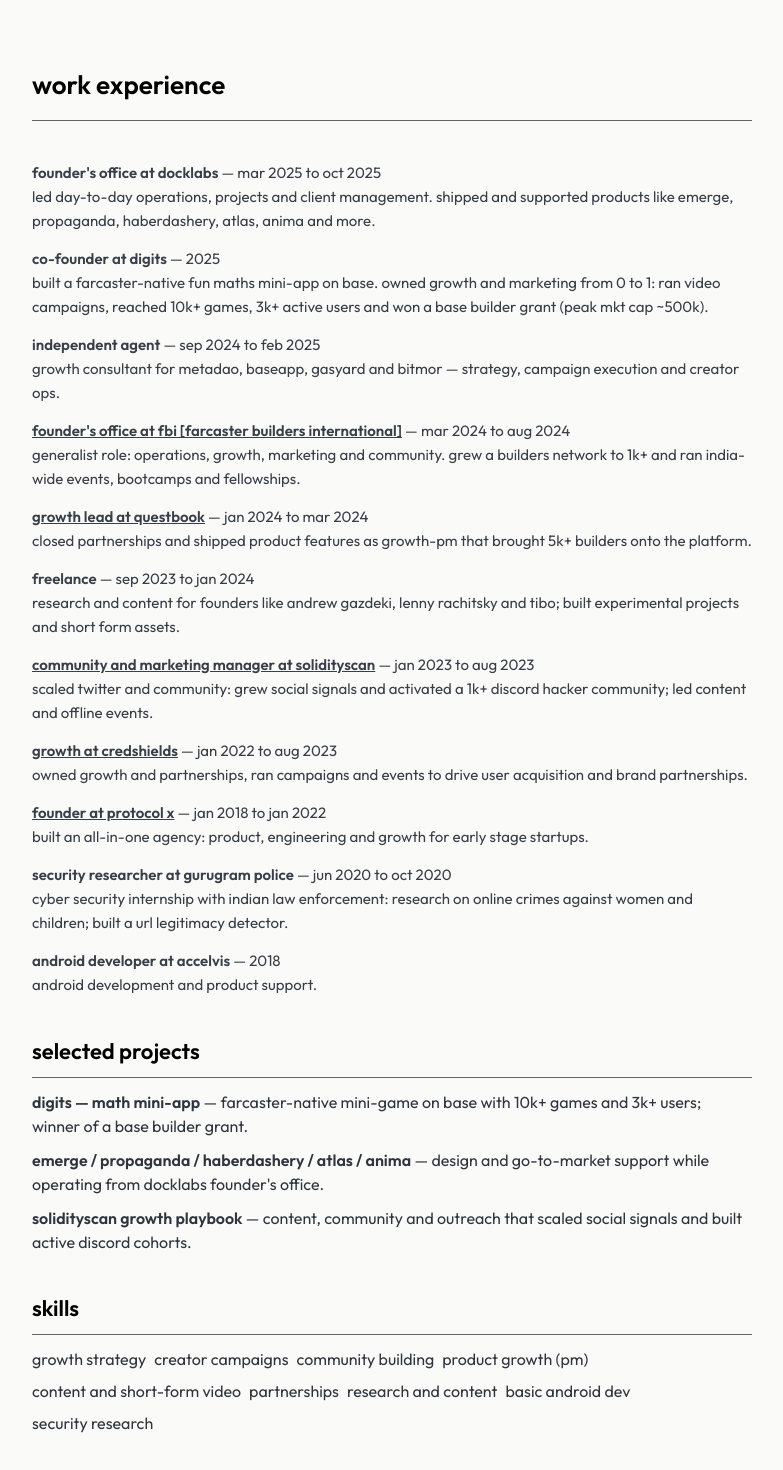
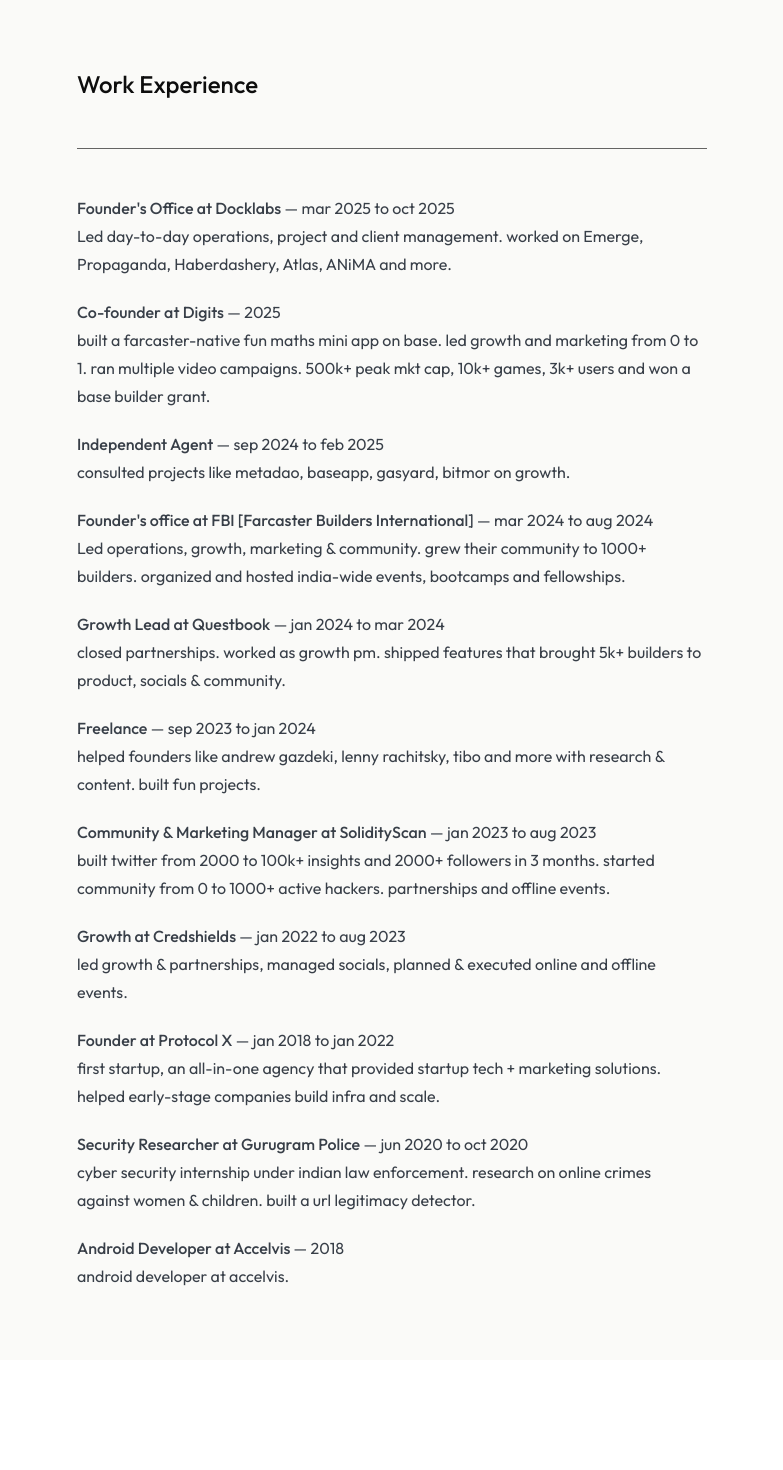
Before and after one commit to priyanshuratnakar/ratnakar.xyz, a Next.js app: page /resume in a window 1280 px wide. Shown: the top 1470 px of the page, without its empty margins (248-1031 px from the left). After the commit the page ends 1360 px from the top, so only its background shows below. Built offline with nearby package versions, Linux system fonts and the light colour scheme.

Commit message:
Update resume.tsx

```diff
--- a/pages/resume.tsx
+++ b/pages/resume.tsx
@@ -1,5 +1,4 @@
-// pages/resume.tsx
-import { Flex, Text, Divider, Link } from "@chakra-ui/react";
+import { Flex, Text, Divider } from "@chakra-ui/react";
 import { motion } from "framer-motion";
 
 export default function Home() {
@@ -13,246 +12,230 @@
       cursor={"default"}
       color={"#2E353F"}
       fontFamily={"Outfit, Roboto Mono"}
-      px={4}
     >
       <motion.div
-        initial={{ y: 0, opacity: 0 }}
-        animate={{ y: 0, opacity: 1 }}
+        initial={{ y: "0%", opacity: 0 }}
+        animate={{ y: "0", opacity: 1 }}
         transition={{ delay: 0.15 }}
       >
         <Flex
           mt={"70px"}
           mb={"70px"}
-          w={["300px", "420px", "720px"]}
-          gap={"40px"}
+          w={["300px", "300px", "630px"]}
+          gap={"45px"}
           flexDir={"column"}
         >
-          <Flex flexDir={"column"} gap={"20px"}>
-            <Text
-              color={"black"}
-              fontSize={["20px", "22px", "26px"]}
-              lineHeight={"30px"}
-              fontWeight={600}
-              textTransform={"lowercase"}
+          <Flex flexDir={"column"} gap={"30px"}>
+            <Flex
+              flexDir={"column"}
+              gap={"20px"}
+              fontSize={["14px", "14px", "16px"]}
+              lineHeight={"28px"}
+              fontWeight={"normal"}
+              opacity={"95%"}
             >
-              work experience
-            </Text>
+              <Text
+                color={"black"}
+                fontSize={["21px", "21px", "24px"]}
+                lineHeight={"28px"}
+                fontWeight={"500"}
+                opacity={"100%"}
+              >
+                Work Experience
+              </Text>
+              <Text opacity={"75%"}></Text>
+            </Flex>
             <Divider borderColor={"black"} />
           </Flex>
 
-          <Flex gap={"24px"} flexDir={"column"}>
+          <Flex gap={"30px"} flexDir={"column"}>
             <Flex
               flexDir={"column"}
-              gap={"14px"}
-              fontSize={["13px", "14px", "15px"]}
-              lineHeight={"24px"}
-              fontWeight={400}
-              opacity={0.95}
+              gap={"20px"}
+              fontSize={["14px", "14px", "16px"]}
+              lineHeight={"28px"}
+              fontWeight={"normal"}
+              opacity={"95%"}
             >
-              <Text textTransform={"lowercase"}>
-                <Text as="span" fontWeight={600}>
-                  founder&apos;s office at docklabs
-                </Text>{" "}
+
+              <Text>
+                <a
+                  className={"project"}
+                  href={"https://google.com"}
+                  target={"_blank"}
+                  rel={"noreferrer"}
+                  style={{ fontWeight: "500" }}
+                >
+                  Founder&apos;s Office at Docklabs
+                </a>{" "}
                 — mar 2025 to oct 2025
                 <br />
-                led day-to-day operations, projects and client management. shipped
-                and supported products like emerge, propaganda, haberdashery, atlas,
-                anima and more.
+                Led day-to-day operations, project and client management. worked on
+                Emerge, Propaganda, Haberdashery, Atlas, ANiMA and more.
               </Text>
 
-              <Text textTransform={"lowercase"}>
-                <Text as="span" fontWeight={600}>
-                  co-founder at digits
-                </Text>{" "}
+              <Text>
+                <a
+                  className={"project"}
+                  href={"https://google.com"}
+                  target={"_blank"}
+                  rel={"noreferrer"}
+                  style={{ fontWeight: "500" }}
+                >
+                  Co-founder at Digits
+                </a>{" "}
                 — 2025
                 <br />
-                built a farcaster-native fun maths mini-app on base. owned growth
-                and marketing from 0 to 1: ran video campaigns, reached 10k+ games,
-                3k+ active users and won a base builder grant (peak mkt cap ~500k).
+                built a farcaster-native fun maths mini app on base. led growth and
+                marketing from 0 to 1. ran multiple video campaigns. 500k+ peak mkt cap,
+                10k+ games, 3k+ users and won a base builder grant.
               </Text>
 
-              <Text textTransform={"lowercase"}>
-                <Text as="span" fontWeight={600}>
-                  independent agent
-                </Text>{" "}
+              <Text>
+                <a
+                  className={"project"}
+                  href={"https://google.com"}
+                  target={"_blank"}
+                  rel={"noreferrer"}
+                  style={{ fontWeight: "500" }}
+                >
+                  Independent Agent
+                </a>{" "}
                 — sep 2024 to feb 2025
                 <br />
-                growth consultant for metadao, baseapp, gasyard and bitmor — strategy,
-                campaign execution and creator ops.
+                consulted projects like metadao, baseapp, gasyard, bitmor on growth.
               </Text>
 
-              <Text textTransform={"lowercase"}>
-                <Link
-                  href={"https://shorturl.at/iuM05"}
-                  isExternal
-                  fontWeight={600}
-                  textDecoration={"underline"}
+              <Text>
+                <a
+                  className={"project"}
+                  href={"https://google.com"}
+                  target={"_blank"}
+                  rel={"noreferrer"}
+                  style={{ fontWeight: "500" }}
                 >
-                  founder&apos;s office at fbi [farcaster builders international]
-                </Link>{" "}
+                  Founder&apos;s office at FBI [Farcaster Builders International]
+                </a>{" "}
                 — mar 2024 to aug 2024
                 <br />
-                generalist role: operations, growth, marketing and community. grew a
-                builders network to 1k+ and ran india-wide events, bootcamps and
+                Led operations, growth, marketing &amp; community. grew their community
+                to 1000+ builders. organized and hosted india-wide events, bootcamps and
                 fellowships.
               </Text>
 
-              <Text textTransform={"lowercase"}>
-                <Link
-                  href={"https://www.ratnakar.xyz/resume"}
-                  isExternal
-                  fontWeight={600}
-                  textDecoration={"underline"}
+              <Text>
+                <a
+                  className={"project"}
+                  href={"https://google.com"}
+                  target={"_blank"}
+                  rel={"noreferrer"}
+                  style={{ fontWeight: "500" }}
                 >
-                  growth lead at questbook
-                </Link>{" "}
+                  Growth Lead at Questbook
+                </a>{" "}
                 — jan 2024 to mar 2024
                 <br />
-                closed partnerships and shipped product features as growth-pm that
-                brought 5k+ builders onto the platform.
+                closed partnerships. worked as growth pm. shipped features that brought
+                5k+ builders to product, socials &amp; community.
               </Text>
 
-              <Text textTransform={"lowercase"}>
-                <Text as="span" fontWeight={600}>
-                  freelance
-                </Text>{" "}
+              <Text>
+                <a
+                  className={"project"}
+                  href={"https://google.com"}
+                  target={"_blank"}
+                  rel={"noreferrer"}
+                  style={{ fontWeight: "500" }}
+                >
+                  Freelance
+                </a>{" "}
                 — sep 2023 to jan 2024
                 <br />
-                research and content for founders like andrew gazdeki, lenny
-                rachitsky and tibo; built experimental projects and short form assets.
+                helped founders like andrew gazdeki, lenny rachitsky, tibo and more with
+                research &amp; content. built fun projects.
               </Text>
 
-              <Text textTransform={"lowercase"}>
-                <Link
-                  href={"https://www.ratnakar.xyz/resume"}
-                  isExternal
-                  fontWeight={600}
-                  textDecoration={"underline"}
+              <Text>
+                <a
+                  className={"project"}
+                  href={"https://google.com"}
+                  target={"_blank"}
+                  rel={"noreferrer"}
+                  style={{ fontWeight: "500" }}
                 >
-                  community and marketing manager at solidityscan
-                </Link>{" "}
+                  Community &amp; Marketing Manager at SolidityScan
+                </a>{" "}
                 — jan 2023 to aug 2023
                 <br />
-                scaled twitter and community: grew social signals and activated a
-                1k+ discord hacker community; led content and offline events.
+                built twitter from 2000 to 100k+ insights and 2000+ followers in 3 months.
+                started community from 0 to 1000+ active hackers. partnerships and offline
+                events.
               </Text>
 
-              <Text textTransform={"lowercase"}>
-                <Link
-                  href={"https://www.ratnakar.xyz/resume"}
-                  isExternal
-                  fontWeight={600}
-                  textDecoration={"underline"}
+              <Text>
+                <a
+                  className={"project"}
+                  href={"https://google.com"}
+                  target={"_blank"}
+                  rel={"noreferrer"}
+                  style={{ fontWeight: "500" }}
                 >
-                  growth at credshields
-                </Link>{" "}
+                  Growth at Credshields
+                </a>{" "}
                 — jan 2022 to aug 2023
                 <br />
-                owned growth and partnerships, ran campaigns and events to drive user
-                acquisition and brand partnerships.
+                led growth &amp; partnerships, managed socials, planned &amp; executed
+                online and offline events.
               </Text>
 
-              <Text textTransform={"lowercase"}>
-                <Link
-                  href={"https://www.ratnakar.xyz/resume"}
-                  isExternal
-                  fontWeight={600}
-                  textDecoration={"underline"}
+              <Text>
+                <a
+                  className={"project"}
+                  href={"https://google.com"}
+                  target={"_blank"}
+                  rel={"noreferrer"}
+                  style={{ fontWeight: "500" }}
                 >
-                  founder at protocol x
-                </Link>{" "}
+                  Founder at Protocol X
+                </a>{" "}
                 — jan 2018 to jan 2022
                 <br />
-                built an all-in-one agency: product, engineering and growth for early
-                stage startups.
+                first startup, an all-in-one agency that provided startup tech +
+                marketing solutions. helped early-stage companies build infra and scale.
               </Text>
 
-              <Text textTransform={"lowercase"}>
-                <Text as="span" fontWeight={600}>
-                  security researcher at gurugram police
-                </Text>{" "}
+              <Text>
+                <a
+                  className={"project"}
+                  href={"https://google.com"}
+                  target={"_blank"}
+                  rel={"noreferrer"}
+                  style={{ fontWeight: "500" }}
+                >
+                  Security Researcher at Gurugram Police
+                </a>{" "}
                 — jun 2020 to oct 2020
                 <br />
-                cyber security internship with indian law enforcement: research on
-                online crimes against women and children; built a url legitimacy
+                cyber security internship under indian law enforcement. research on
+                online crimes against women &amp; children. built a url legitimacy
                 detector.
               </Text>
 
-              <Text textTransform={"lowercase"}>
-                <Text as="span" fontWeight={600}>
-                  android developer at accelvis
-                </Text>{" "}
+              <Text>
+                <a
+                  className={"project"}
+                  href={"https://google.com"}
+                  target={"_blank"}
+                  rel={"noreferrer"}
+                  style={{ fontWeight: "500" }}
+                >
+                  Android Developer at Accelvis
+                </a>{" "}
                 — 2018
                 <br />
-                android development and product support.
-              </Text>
-            </Flex>
-          </Flex>
-
-          {/* projects */}
-          <Flex flexDir={"column"} gap={"12px"}>
-            <Text
-              color={"black"}
-              fontSize={["18px", "20px", "22px"]}
-              lineHeight={"28px"}
-              fontWeight={600}
-              textTransform={"lowercase"}
-            >
-              selected projects
-            </Text>
-            <Divider borderColor={"black"} />
-            <Flex flexDir={"column"} gap={"10px"}>
-              <Text textTransform={"lowercase"}>
-                <Text as="span" fontWeight={600}>
-                  digits — math mini-app
-                </Text>
-                {" — "}
-                farcaster-native mini-game on base with 10k+ games and 3k+ users;
-                winner of a base builder grant.
+                android developer at accelvis.
               </Text>
 
-              <Text textTransform={"lowercase"}>
-                <Text as="span" fontWeight={600}>
-                  emerge / propaganda / haberdashery / atlas / anima
-                </Text>
-                {" — "}
-                design and go-to-market support while operating from docklabs founder&apos;s
-                office.
-              </Text>
-
-              <Text textTransform={"lowercase"}>
-                <Text as="span" fontWeight={600}>
-                  solidityscan growth playbook
-                </Text>
-                {" — "}
-                content, community and outreach that scaled social signals and built
-                active discord cohorts.
-              </Text>
-            </Flex>
-          </Flex>
-
-          {/* skills */}
-          <Flex flexDir={"column"} gap={"12px"}>
-            <Text
-              color={"black"}
-              fontSize={["18px", "20px", "22px"]}
-              lineHeight={"28px"}
-              fontWeight={600}
-              textTransform={"lowercase"}
-            >
-              skills
-            </Text>
-            <Divider borderColor={"black"} />
-            <Flex gap={"8px"} flexWrap={"wrap"}>
-              <Text textTransform={"lowercase"}>growth strategy</Text>
-              <Text textTransform={"lowercase"}>creator campaigns</Text>
-              <Text textTransform={"lowercase"}>community building</Text>
-              <Text textTransform={"lowercase"}>product growth (pm)</Text>
-              <Text textTransform={"lowercase"}>content and short-form video</Text>
-              <Text textTransform={"lowercase"}>partnerships</Text>
-              <Text textTransform={"lowercase"}>research and content</Text>
-              <Text textTransform={"lowercase"}>basic android dev</Text>
-              <Text textTransform={"lowercase"}>security research</Text>
             </Flex>
           </Flex>
         </Flex>
```
